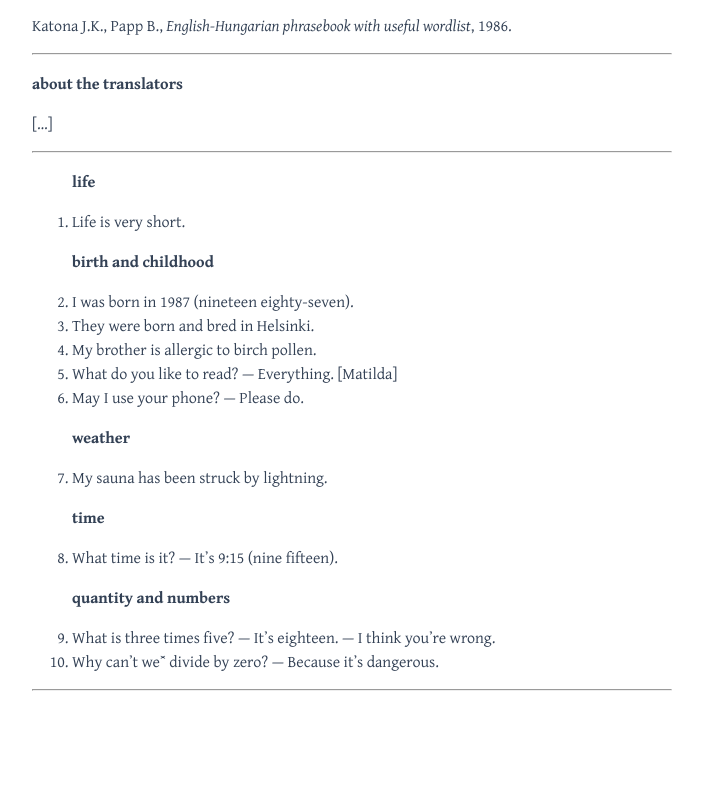
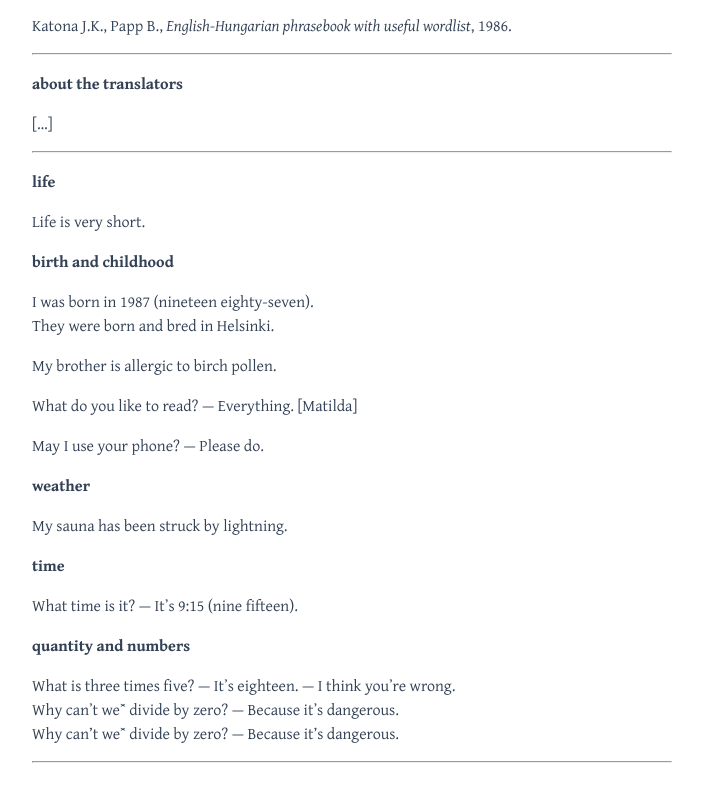
Before and after one commit to herneh/uralic-phrasebook, a plain HTML site: page index.html in a window 1280 px wide. Shown: the part 365-1160 px from the top of the page, without its empty margins (288-991 px from the left). Before the commit the page ends 1088 px from the top, so only its background shows below. Drawn offline with Linux system fonts and the light colour scheme.

Commit message:
Update index.html

```diff
--- a/index.html
+++ b/index.html
@@ -33,7 +33,6 @@
 
 <hr>
 
-<ol>
 <!--1. CZŁOWIEK JAKO ISTOTA FIZYCZNA-->
 
 <!--1.1. Budowa i funkcjonowanie ciała ludzkiego-->
@@ -48,12 +47,16 @@
 
 <!--1.2. Bieg życia-->
 <p><b>life</b></p>
-<li>Life is very short.</li>
+<div class="wys">
+<p>Life is very short.</p>
+</div>
 
 <!--1.2.1. narodziny i dzieciństwo-->
 <p><b>birth and childhood</b></p>
-<li>I was born in 1987 (nineteen eighty-seven).</li>
-<li>They were born and bred in Helsinki.</li>
+<div class="wys">
+<p>I was born in 1987 (nineteen eighty-seven).</p>
+<p>They were born and bred in Helsinki.</p>
+</div>
 
 <!--1.2.2. dorastanie i dojrzałość-->
 
@@ -74,7 +77,9 @@
 <!--1.4. Choroby i ich leczenie-->
 
 <!--1.4.1. rodzaje chorób-->
-<li>My brother is allergic to birch pollen.</li>
+<div class="wys">
+<p>My brother is allergic to birch pollen.</p>
+</div>
 
 <!--1.4.2. przyczyny, objawy i skutki chorób-->
 
@@ -119,7 +124,9 @@
 <!--2.4. Działalność intelektualna człowieka-->
 
 <!--2.4.1. nazwy działań intelektualnych człowieka-->
-<li>What do you like to read? — Everything. [Matilda]</li>
+<div class="wys">
+<p>What do you like to read? — Everything. [Matilda]</p>
+</div>
 
 <!--2.4.2. wytwory działań intelektualnych człowieka-->
 
@@ -378,7 +385,9 @@
 <!--5.2.1. poczta-->
 
 <!--5.2.2. telefon/telegraf-->
-<li>May I use your phone? — Please do.</li>
+<div class="wys">
+<p>May I use your phone? — Please do.</p>
+</div>
 
 <!--5.2.3. Internet-->
 
@@ -436,7 +445,9 @@
 <!--6.2.1. klimat-->
 
 <!--6.2.2. zjawiska atmosferyczne-->
-<li>My sauna has been struck by lightning.</li>
+<div class="wys">
+<p>My sauna has been struck by lightning.</p>
+</div>
 
 <!--6.2.3. warunki atmosferyczne-->
 
@@ -550,19 +561,23 @@
 <!--7.3.2. częstotliwość-->
 
 <!--7.3.3. kalendarz i miary czasu-->
-<li>What time is it? — Itʼs 9:15 (nine fifteen).</li>
+<div class="wys">
+<p>What time is it? — Itʼs 9:15 (nine fifteen).</p>
+</div>
 
 <!--7.4. Ilość, liczby i liczenie-->
 <p><b>quantity and numbers</b></p>
-<li>What is three times five? — Itʼs eighteen. — I think youʼre wrong.</li>
-<li>Why canʼt we˟ divide by zero? — Because itʼs dangerous.</li>
+<div class="wys">
+<p>What is three times five? — Itʼs eighteen. — I think youʼre wrong.</p>
+<p>Why canʼt we˟ divide by zero? — Because itʼs dangerous.</p>
+<p>Why can’t we˟ divide by zero? — Because it’s dangerous.</p>
+</div>
 
 <!--7.4.1. ogólne określenia ilości-->
 
 <!--7.4.2. szczegółowe określenia ilości-->
 
 <!--7.4.3. kolejność-->
-</ol>
 
 <hr>
 </body>
```
